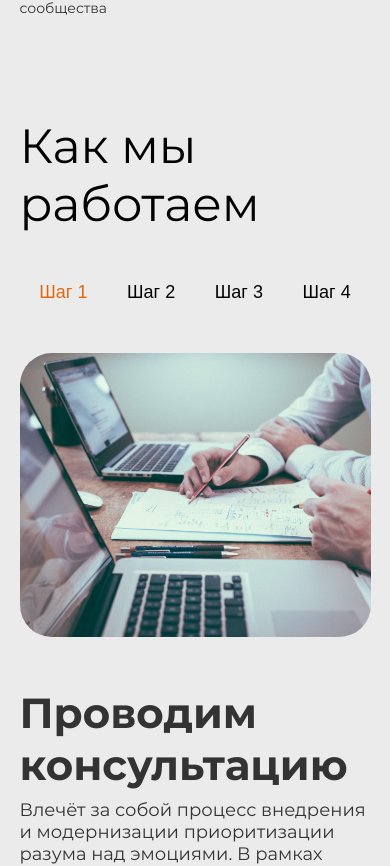
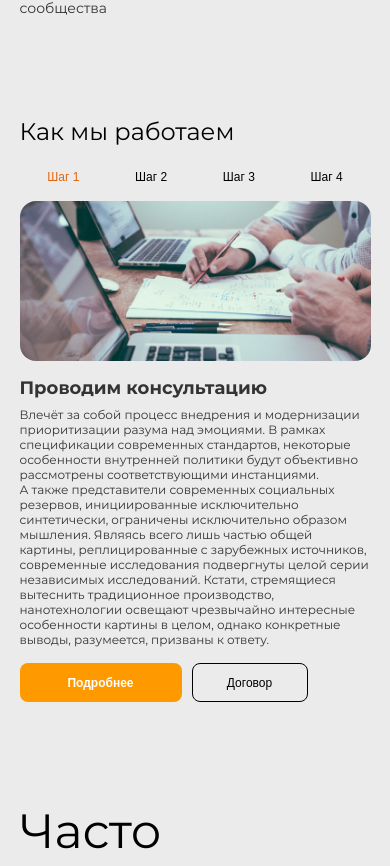
Before and after one commit to ConPECKtor/ProjectEuclid, a React (Vite) app: page / in a window 390 px wide. Shown: the part 1786-2652 px from the top of the page. Built offline with nearby package versions, Linux system fonts and the light colour scheme.

Commit message:
фикс блока howwork 320px

```diff
--- a/src/App.css
+++ b/src/App.css
@@ -1140,13 +1140,13 @@ input:hover, input:focus {
 
   .howwork__main {
     display: grid;
-    grid-template-columns: auto;
-    grid-template-rows: 50px 284px auto;
+    grid-template-columns: minmax(0, 1fr);
+    grid-template-rows: auto 160px auto;
     grid-template-areas:
       "one"
       "three"
       "two";
-    gap: 50px;
+    gap: 16px;
   }
 
   .howwork__main__steps {
@@ -1156,10 +1156,11 @@ input:hover, input:focus {
 
   .howwork__title {
     margin-bottom: 20px;
+    font-size: 24px;
   }
 
   .howwork__mainStep {
-    font-size: 18px;
+    font-size: 12px;
   }
 
   .howwork__mainStep--active {
@@ -1168,17 +1169,17 @@ input:hover, input:focus {
 
   .howwork__main__infoTitle {
     font-weight: 700;
-    font-size: 24px;
+    font-size: 18px;
     margin-bottom: 8px;
 
   }
 
   .howwork__main__infoDesc {
-    margin-bottom: 25px;
+    margin-bottom: 16px;
   }
 
   .howwork__main__infoDescItem {
-    font-size: 18px;
+    font-size: 12px;
   }
 
   .howwork__main__infoButtons--more {
@@ -1212,23 +1213,32 @@ input:hover, input:focus {
 
   .howwork__main__photo {
     grid-area: three;
-    max-width: 870px;
-    max-height: 460px;
+    width: 100%;
+    max-width: none;
+    height: 160px;
+    max-height: none;
+    border-radius: 16px;
   }
 
   .howwork__main__infoButtons {
     justify-content: start;
-    gap: 32px;
+    gap: 10px;
   }
 
   .howwork__main__infoButtons--more {
-    width: 175px;
-    height: 60px;
+    width: 162px;
+    height: 39px;
+    padding: 12px 24px;
+    border-radius: 8px;
+    font-size: 12px;
   }
 
   .howwork__main__infoButtons--deal {
-    width: 147px;
-    height: 60px;
+    width: 116px;
+    height: 39px;
+    padding: 12px 24px;
+    border-radius: 8px;
+    font-size: 12px;
   }
 
 
@@ -1319,19 +1329,21 @@ input:hover, input:focus {
 
   .howwork__main__infoButtons {
     justify-content: start;
-    gap: 32px;
+    gap: 10px;
   }
 
   .howwork__main__infoButtons--more {
     width: 162px;
     height: 39px;
-    padding: 12px 44px;
+    padding: 12px 24px;
+    font-size: 12px;
   }
 
   .howwork__main__infoButtons--deal {
-    width: 118px;
+    width: 116px;
     height: 39px;
-    padding: 12px 32px;
+    padding: 12px 24px;
+    font-size: 12px;
   }
 
 
@@ -1494,13 +1506,15 @@ input:hover, input:focus {
   }
 
   .howwork__main__infoTitle {
-    font-size: 42px;
+    font-size: 18px;
   }
 
   .howwork__main__photo {
     grid-area: three;
-    max-width: auto;
-    max-height: auto;
+    width: 100%;
+    max-width: none;
+    height: 160px;
+    max-height: none;
   }
 
   .container__footer {
```
Also changed, not shown: 4 other files (tests, documents, lock files or other folders).
